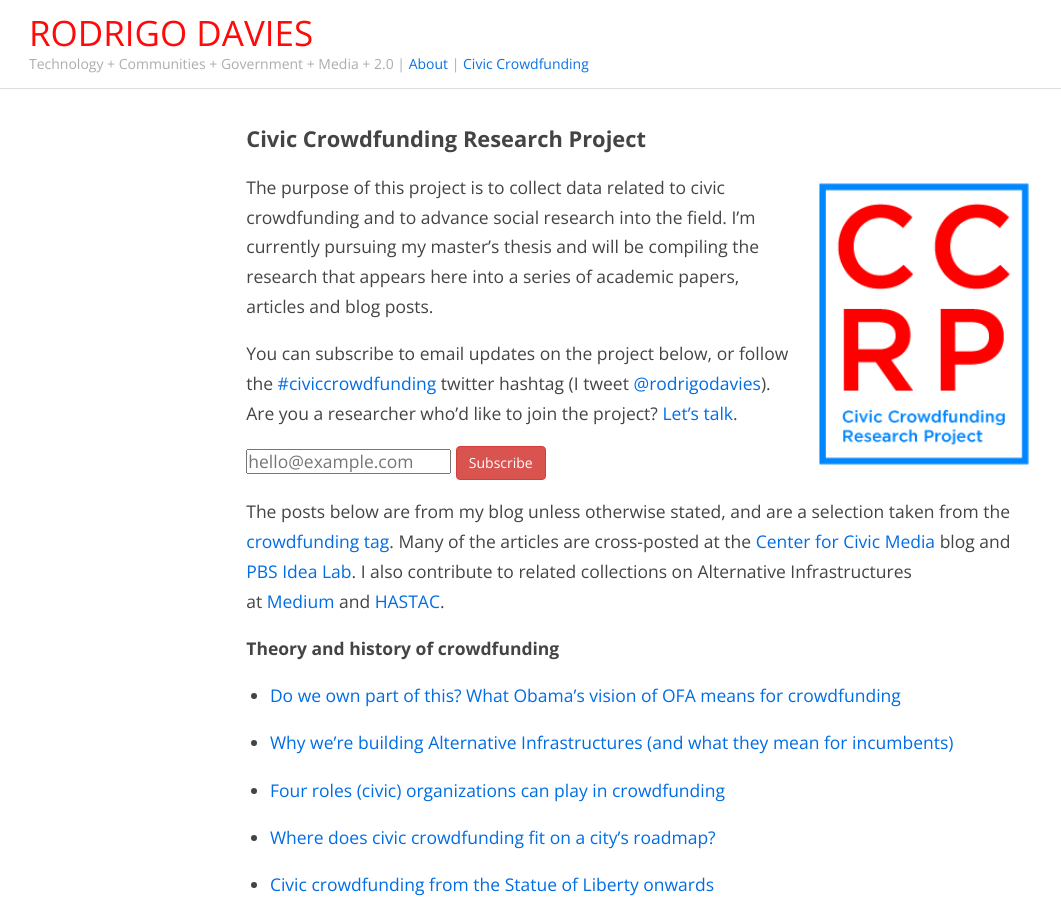
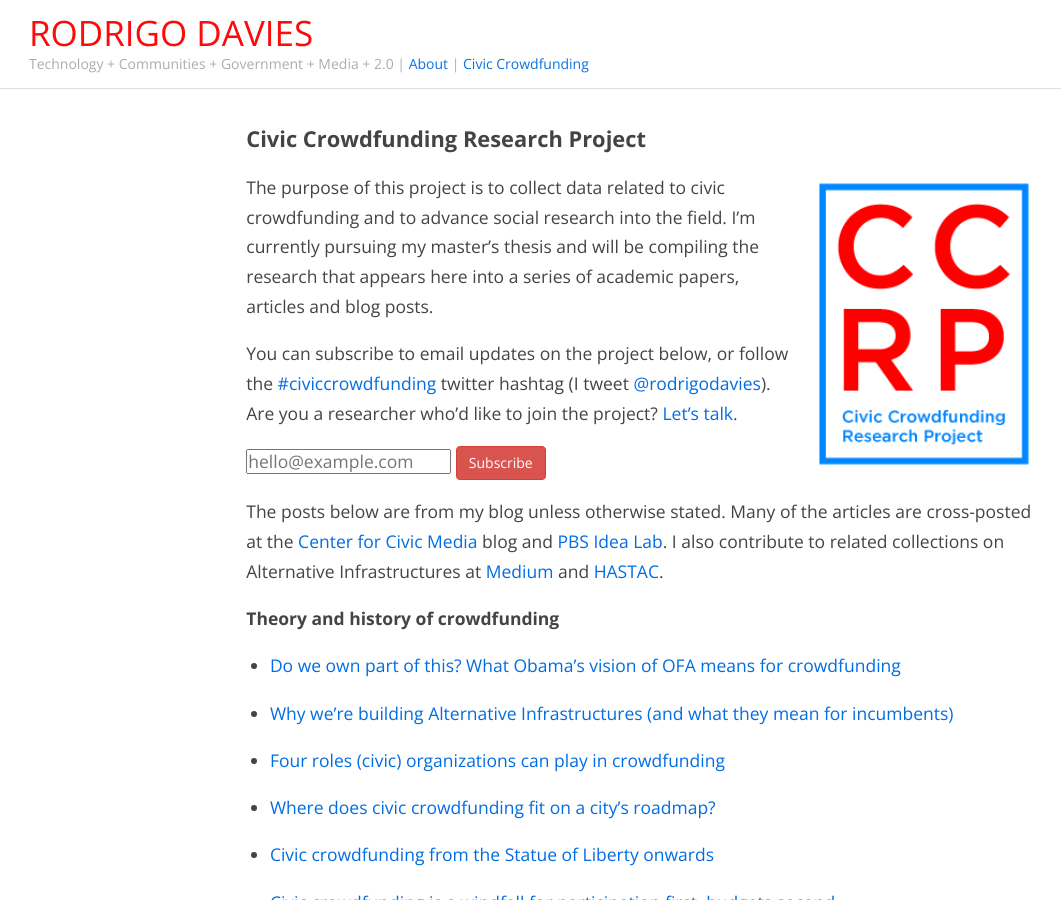
Before and after one commit to rodrigodavies/blog, a Jekyll site: the page built from civic-crowdfunding/index.markdown, in a window 1280 px wide and 900 px high. Shown: the whole window, without its empty margins (0-1061 px from the left). Built offline with Jekyll 4.4.1, drawn with Linux system fonts in a browser that asks for light colours; nearby versions of some CDN libraries; Markdown is read by kramdown in place of the engine named in the settings.

Commit message:
Fixes ccf urls

```diff
--- a/civic-crowdfunding/index.markdown
+++ b/civic-crowdfunding/index.markdown
@@ -17,7 +17,7 @@
 </form>
 </p>
 
-The posts below are from my blog unless otherwise stated, and are a selection taken from the [crowdfunding tag]( /tag/crowdfunding/). Many of the articles are cross-posted at the [Center for Civic Media](http://civic.mit.edu/users/rodrigodavies) blog and [PBS Idea Lab](http://www.pbs.org/idealab/author/rdavies/). I also contribute to related collections on Alternative Infrastructures at [Medium](https://medium.com/alternative-infrastructures) and [HASTAC](http://www.hastac.org/groups/alternative-infrastructures).
+The posts below are from my blog unless otherwise stated. Many of the articles are cross-posted at the [Center for Civic Media](http://civic.mit.edu/users/rodrigodavies) blog and [PBS Idea Lab](http://www.pbs.org/idealab/author/rdavies/). I also contribute to related collections on Alternative Infrastructures at [Medium](https://medium.com/alternative-infrastructures) and [HASTAC](http://www.hastac.org/groups/alternative-infrastructures).
 
 
 **Theory and history of crowdfunding**
```
Also changed, not shown: 1 other file.
